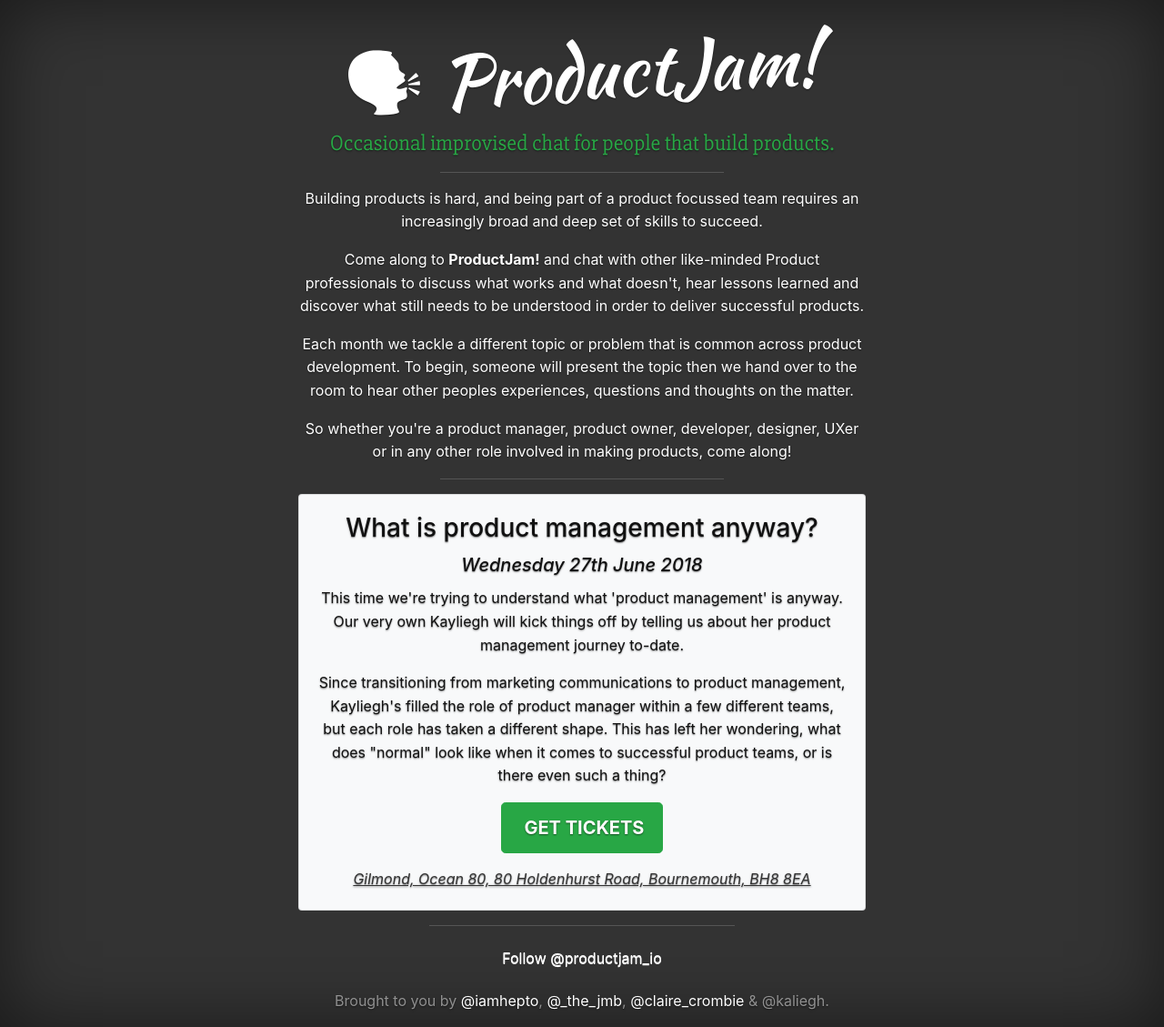
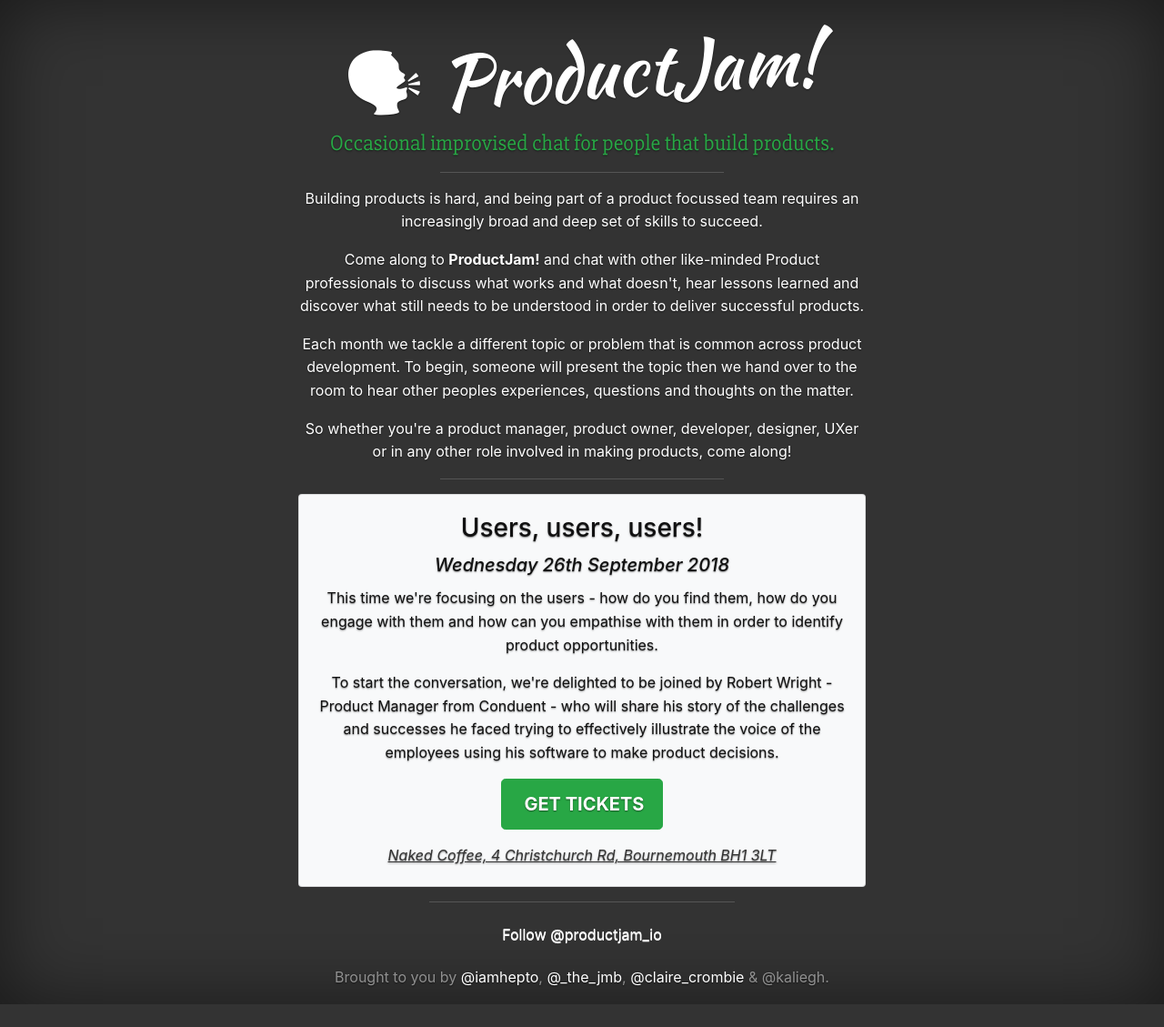
Before and after one commit to hepto/productjam.io, a Jekyll site: the page built from index.html, in a window 1280 px wide. Shown: the whole page at 91% size. Built offline with Jekyll 4.4.1, drawn with Linux system fonts in a browser that asks for light colours; nearby versions of some CDN libraries; comment, search, counter and statistics services are not loaded; after the commit the page ends 1104 px from its top, so only the background shows below that.

Commit message:
Added details of Septembers event

```diff
--- a/css/main.scss
+++ b/css/main.scss
@@ -63,6 +63,10 @@
   text-decoration: underline;
 }
 
+.address:hover {
+  color: #999;
+}
+
 .location {
   border-bottom: 1px dashed;
 }
--- a/index.html
+++ b/index.html
@@ -18,12 +18,12 @@
             <hr class="bar">
             <div class="card bg-light">
               <div class="card-body">
-                <h3 class="card-title">What is product management anyway?</h3>
-                <h5 class="card-title"><em>Wednesday 27th June 2018</em></h5>
-                <p class="card-text">This time we're trying to understand what 'product management' is anyway. Our very own Kayliegh will kick things off by telling us about her product management journey to-date.</p>
-                <p class="card-text">Since transitioning from marketing communications to product management, Kayliegh's filled the role of product manager within a few different teams, but each role has taken a different shape. This has left her wondering, what does "normal" look like when it comes to successful product teams, or is there even such a thing?</p>
-                <p class="card-text"><a href="http://productjam2.eventbrite.co.uk" class="btn btn-lg btn-success"><i class="fa fa-ticket" aria-hidden="true"></i> GET TICKETS</a></p>
-                <p class="card-text"><a href="https://www.google.co.uk/maps/search/Ocean+80,+80+Holdenhurt+Road,+Bournemouth,+BH8+8EA/@50.7238683,-1.8657366,17z/data=!3m1!4b1" class="address">Gilmond, Ocean 80, 80 Holdenhurst Road, Bournemouth, BH8 8EA</a></p>
+                <h3 class="card-title">Users, users, users!</h3>
+                <h5 class="card-title"><em>Wednesday 26th September 2018</em></h5>
+                <p class="card-text">This time we're focusing on the users - how do you find them, how do you engage with them and how can you empathise with them in order to identify product opportunities.</p>
+                <p class="card-text">To start the conversation, we're delighted to be joined by Robert Wright - Product Manager from Conduent - who will share his story of the challenges and successes he faced trying to effectively illustrate the voice of the employees using his software to make product decisions.</p>
+                <p class="card-text"><a href="http://productjam3.eventbrite.co.uk" class="btn btn-lg btn-success"><i class="fa fa-ticket" aria-hidden="true"></i> GET TICKETS</a></p>
+                <p class="card-text"><a href="https://www.google.com/maps/place/Naked+Coffee/@50.722174,-1.8675741,17z/data=!4m12!1m6!3m5!1s0x4873a1deb0b9325f:0x93a27358947129d8!2sNaked+Coffee!8m2!3d50.722174!4d-1.8653854!3m4!1s0x4873a1deb0b9325f:0x93a27358947129d8!8m2!3d50.722174!4d-1.8653854" class="address">Naked Coffee, 4 Christchurch Rd, Bournemouth BH1 3LT</a></p>
               </div>
             </div>
           </div>
```
